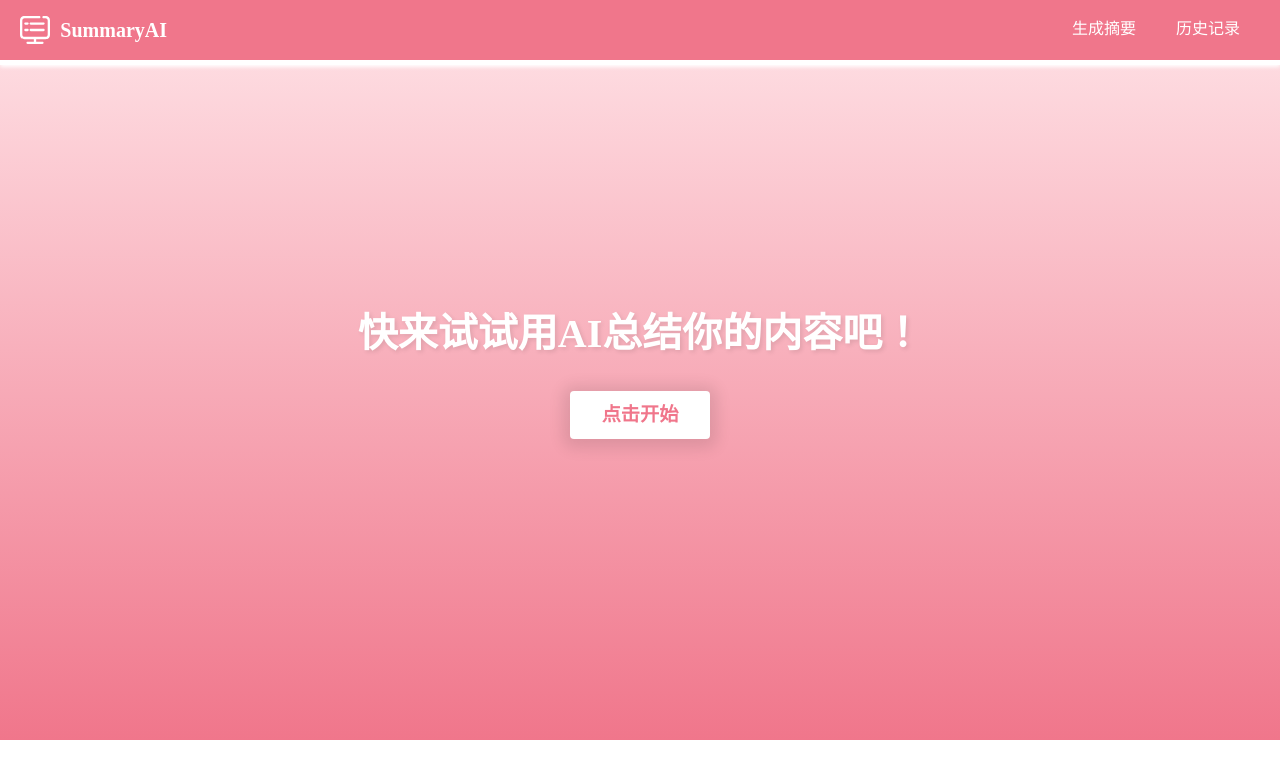
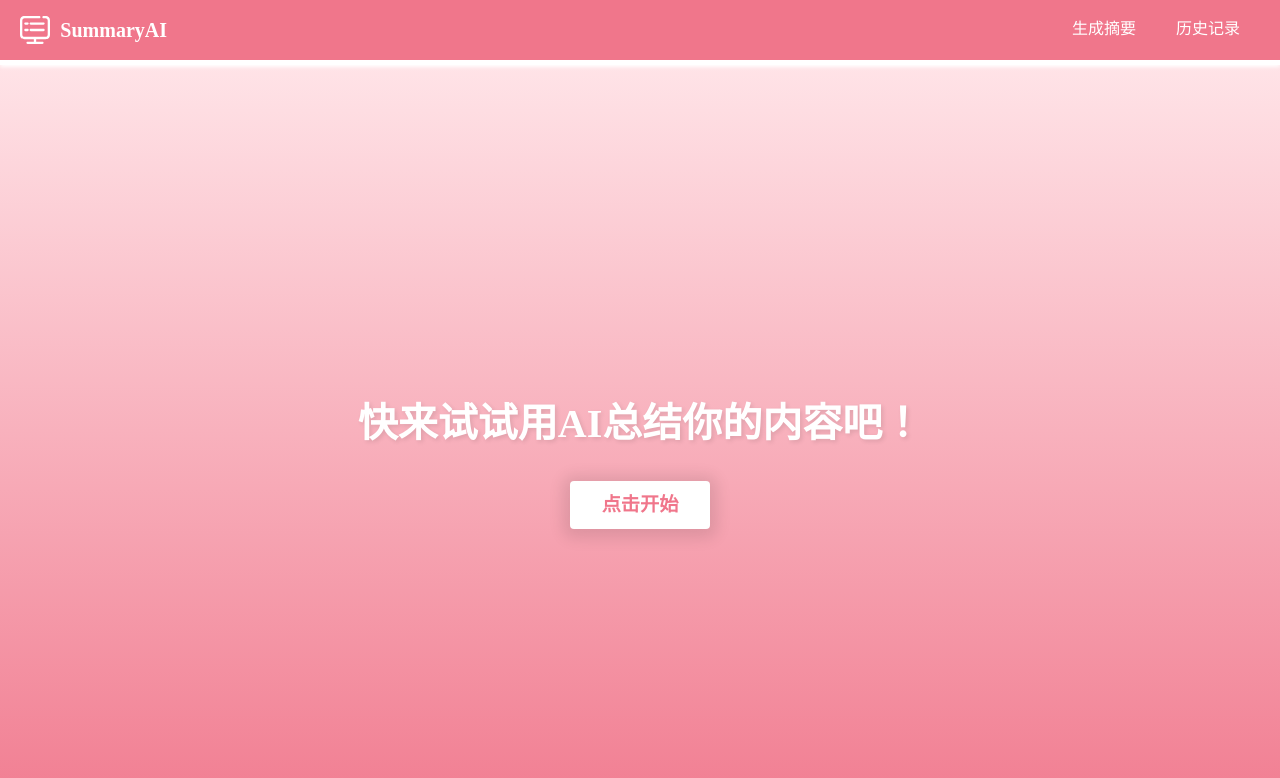
Before and after one commit to AuroraLin27/summaryAI, a Vue app: page / in a window 1280 px wide. Shown: the top 778 px of the page. Built offline with nearby package versions, Linux system fonts and the light colour scheme.

Commit message:
5.homepage消除下方空白

```diff
--- a/src/views/HomePage.vue
+++ b/src/views/HomePage.vue
@@ -20,7 +20,7 @@
 
 <style scoped>
 .home-container {
-  min-height: calc(100vh - 60px);
+  min-height: 100vh;
   display: flex;
   justify-content: center;
   align-items: center;
@@ -29,6 +29,7 @@
   padding: 0;
   width: 100%;
   box-sizing: border-box;
+  margin-top: 60px;
 }
 
 .content {
```
Also changed, not shown: 1 other file (tests, documents, lock files or other folders).
